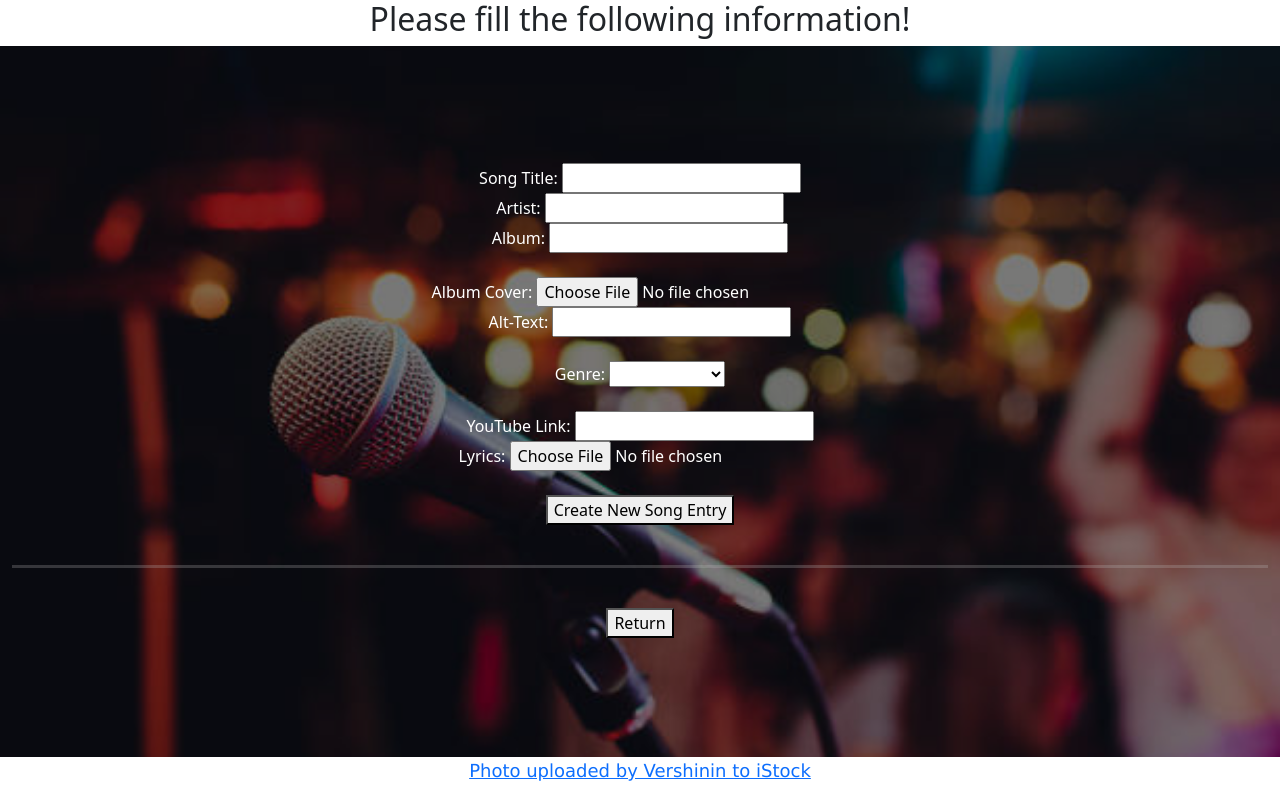
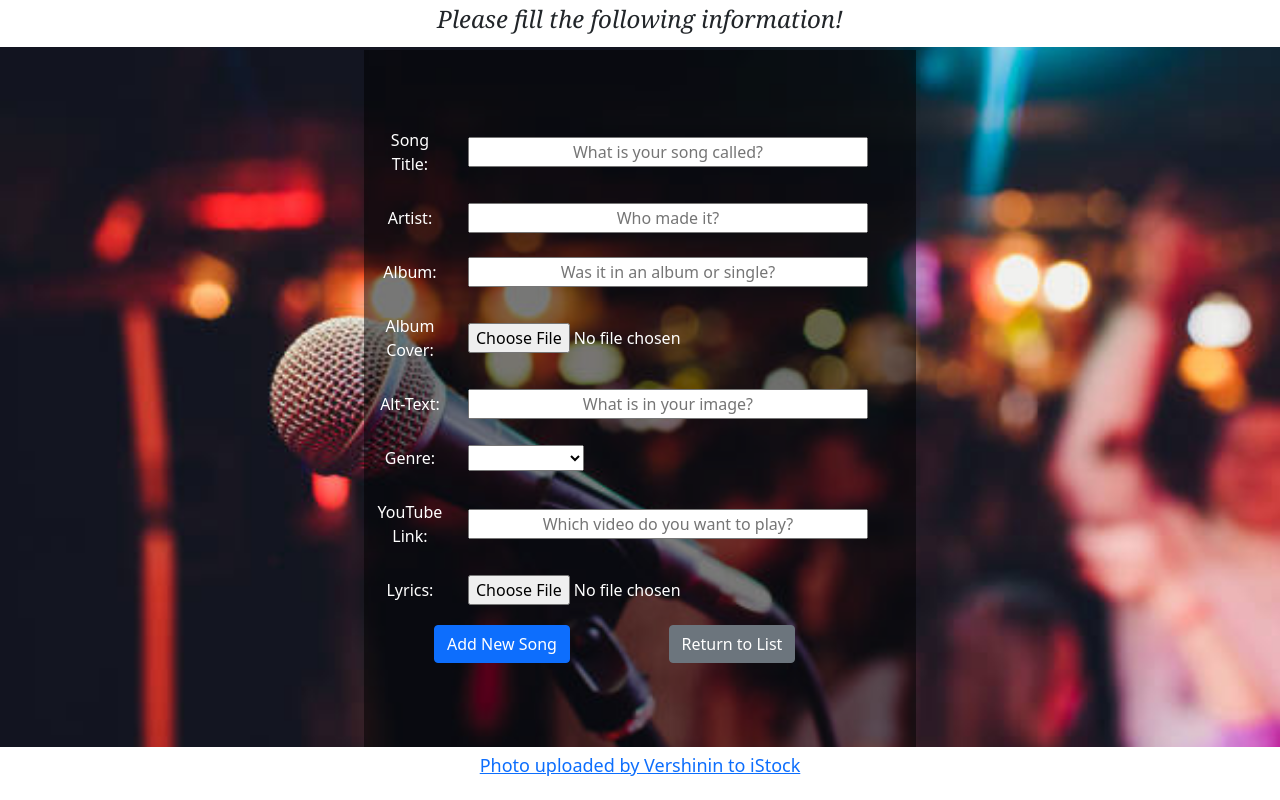
Before and after one commit to hruizrmz/Lyrics-Database, a PHP site: page /submit-song.php in a window 1280 px wide. Run offline with PHP 8.4, Linux system fonts and the light colour scheme; data that the repository does not hold is empty.

Commit message:
submit song styling

```diff
--- a/styles.css
+++ b/styles.css
@@ -5,7 +5,9 @@
 .body {
     color: black;
     background-color: white;
-    font-family:georgia;
+    font-family:verdana;
+    height: 100vh;
+    display: grid;
 }
 
 .button {
@@ -27,31 +29,28 @@
 
 .fixed-bottom {
     position: fixed;
-    right: 0;
-    bottom: 0;
-    left: 0;
     z-index: 1030;
+    padding: 5px;
     background-color: white;
     align-items: center;
+}
+
+.fixed-top {
+    padding: 5px;
+    background-color: white;
 }
 
 h1 {
     width: 100%;
     font-size: 40px;
     text-transform: uppercase;
+    font-family:georgia;
 }
 
-.h2 {
+h2 {
     font-size: 24px;
     font-style: italic;
-}
-
-.fixed-top {
-    position: fixed;
-    right: 0;
-    top: 0;
-    left: 0;
-    background-color: white;
+    font-family:georgia;
 }
 
 hr.solid {
@@ -77,21 +76,31 @@ img {
 }
 
 .song-info {
-    padding-top: 5%;
-    padding-bottom: 5%;
+    padding: 5%;
     max-width: 100%;
     height: 100vh;
+    overflow-x:auto;
+    overflow-y: scroll;
+    align-content: center;
 }
 
 .song-lyrics {
     padding: 5%;
     max-width: 100%;
     height: 100vh;
+    overflow-x:auto;
+    overflow-y: scroll;
+}
+
+.song-search {
+    padding: 5%;
+    max-width: 100%;
+    height: 100vh;
+    overflow-x:auto;
     overflow-y: scroll;
 }
 
 p {
-    font-family:verdana;
     font-size: 18px;
     align-items: center;
 }
--- a/submit-song.php
+++ b/submit-song.php
@@ -8,32 +8,52 @@
     <link href="styles.css" rel="stylesheet" type="text/css"/>
     <script type="text/javascript" src="scripts.js"></script>
     <style>
-        .container {
+        body {
+            display: grid;
             height: 100vh;
+        }
+        .container{
+            display: flex;
+            padding-top: 50px;
+            padding-bottom: 50px;
+            justify-content: center;
+        }
+        input {
+            width: 50vh;
+        }
+        .row {
+            align-items: center;
         }
     </style>
 </head>
 <body style="background:url(microphone.jpg); background-size:cover;">
     <header class="fixed-top"><h2>Please fill the following information!</h2></header>
-    <div class="container-fluid">
-        <div class="row align-items-center" style="min-height: 100vh; background-color: rgba(0,0,0,.5); color: #fff;">
+    <div class="container">
+        <div class="row" style="background-color: rgba(0,0,0,.5); color: #fff;">
             <form action="php/upload.php" method="post" enctype="multipart/form-data">
-                <label for="title">Song Title: </label>
-                    <input type="text" name="title" id="title" required minlength="1" maxlength="80">
-                <br>
-                <label for="artist">Artist: </label>
-                    <input type="text" name="artist" id="artist" required minlength="1" maxlength="80">
-                <br>
-                <label for="album">Album: </label>
-                    <input type="text" name="album" id="album" required minlength="1" maxlength="80">
-                <br><br>
-                <label for="cover">Album Cover: </label>
-                    <input type="file" name="cover" id="cover" required accept=".jpg, .jpeg, .png">
-                <br>
-                <label for="alt_text">Alt-Text: </label>
-                    <input type="text" name="alt_text" id="alt_text" minlength="1" maxlength="80">
-                <br><br>
-                <label for="genre">Genre: </label>
+                <div class="row mb-3">
+                    <label for="title" class="col-sm-2 col-form-label">Song Title: </label>
+                        <div class="col-sm-4"><input type="text" name="title" id="title" required minlength="1" maxlength="80" placeholder="What is your song called?"></div>
+                </div>
+                <div class="row mb-3">
+                    <label for="artist" class="col-sm-2 col-form-label">Artist: </label>
+                        <div class="col-sm-4"><input type="text" name="artist" id="artist" required minlength="1" maxlength="80" placeholder="Who made it?"></div>
+                </div>
+                <div class="row mb-3">
+                    <label for="album" class="col-sm-2 col-form-label">Album: </label>
+                        <div class="col-sm-4"><input type="text" name="album" id="album" required minlength="1" maxlength="80" placeholder="Was it in an album or single?"> </div>
+                </div>
+                <div class="row mb-3">
+                    <label for="cover" class="col-sm-2 col-form-label">Album Cover: </label>
+                        <div class="col-sm-4"><input type="file" name="cover" id="cover" required accept=".jpg, .jpeg, .png"></div>
+                </div>
+                <div class="row mb-3">
+                    <label for="alt_text" class="col-sm-2 col-form-label">Alt-Text: </label>
+                        <div class="col-sm-4"><input type="text" name="alt_text" id="alt_text" minlength="1" maxlength="80" placeholder="What is in your image?"></div>
+                </div>
+                <div class="row mb-3">
+                    <label for="genre" class="col-sm-2 col-form-label">Genre: </label>
+                        <div class="col-sm-1">
                             <select name="genre" id="genre" required onchange="genreSelectCheck(this);">
                                 <?php
                                     include "php/db-connect.php";
@@ -49,22 +69,26 @@
                                 ?>
                                 <option value="0">Other Genre</option>
                             </select>
+                        </div>
+                </div>
                 <div id="otherGenreDiv" style="display:none;">
-                        <label for="other_genre">Which one?: </label>
-                            <input type="text" name="other_genre" id="other_genre" minlength="1" maxlength="40">
+                    <div class="row mb-3">
+                        <label for="other_genre" class="col-sm-2 col-form-label">Other Genre: </label>
+                            <div class="col-sm-4"><input type="text" name="other_genre" id="other_genre" minlength="1" maxlength="40" placeholder="What genre will you add?"></div>
                     </div>
-                <br><br>
-                <label for="link">YouTube Link: </label>
-                    <input type="url" name="link" id="link" required>
-                <br>
-                <label for="cover">Lyrics: </label>
-                    <input type="file" name="lyrics" id="lyrics" required accept=".txt">
-                <br><br>
-                <button type="submit" name="submit_song">Create New Song Entry</button>
-                <br><br>
-                <hr class="solid">
-                <br>
-                <button onclick="window.location.href='index.php'">Return</button>
+                </div>
+                <div class="row mb-3">
+                    <label for="link" class="col-sm-2 col-form-label">YouTube Link: </label>
+                        <div class="col-sm-4"><input type="url" name="link" id="link" required placeholder="Which video do you want to play?"></div>
+                </div>
+                <div class="row mb-3">
+                    <label for="cover" class="col-sm-2 col-form-label">Lyrics: </label>
+                        <div class="col-sm-4"><input type="file" name="lyrics" id="lyrics" required accept=".txt"></div>
+                </div>
+                <div class="row mb-3">
+                    <div class="col-sm-4 offset-sm-1"><button type="submit" name="submit_song" class="btn btn-primary">Add New Song</button></div>
+                    <div class="col-sm-4 offset-sm-1"><button onclick="window.location.href='index.php'" class="btn btn-secondary">Return to List</button></div>
+                </div>
             </form>
         </div>
     </div>
```
Also changed, not shown: index.php (+7 -7 lines), lyrics/LYRICS_652f34165d71c8.27229715.txt (deleted, +0 -109 lines), song-covers/IMG_652f34165d7128.01554756.png (deleted). Lines whose indentation alone changed are shown as unchanged.
